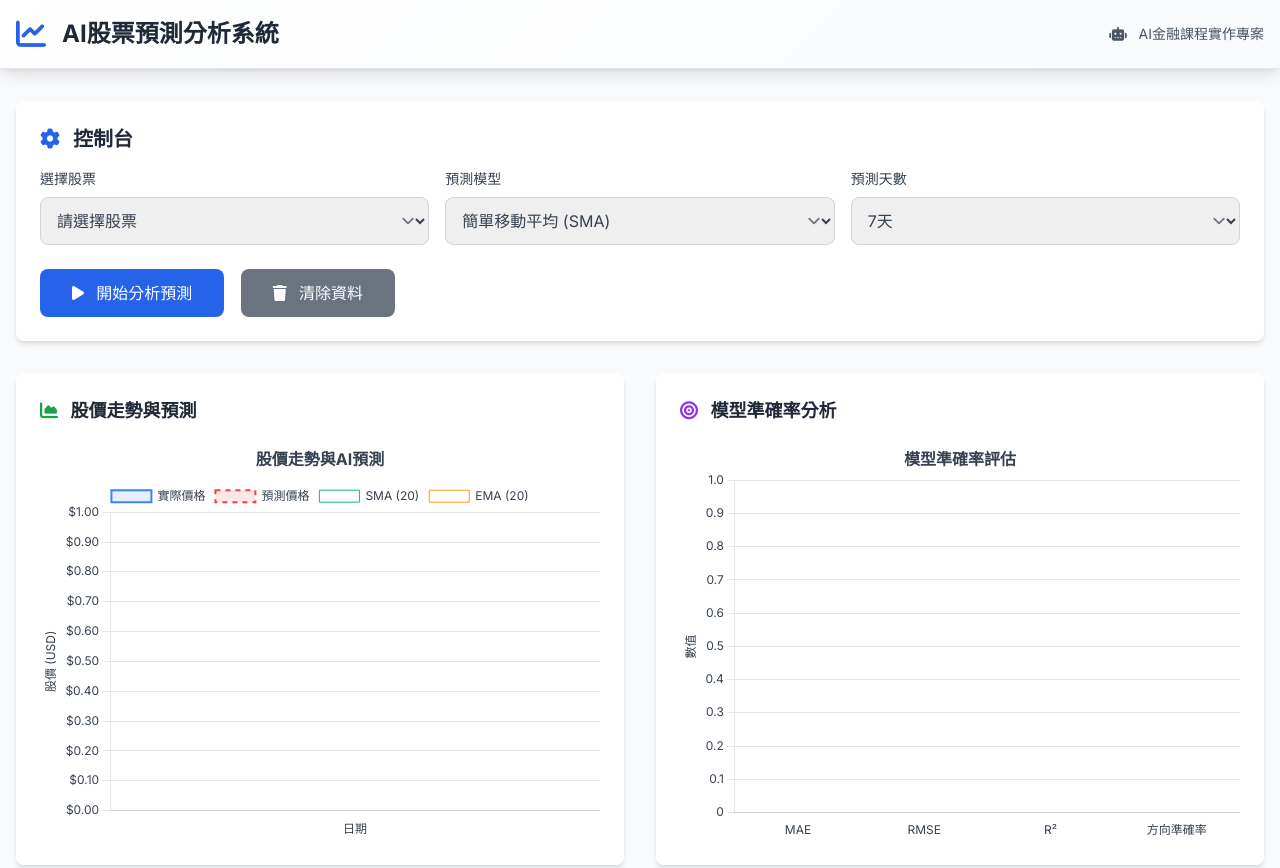
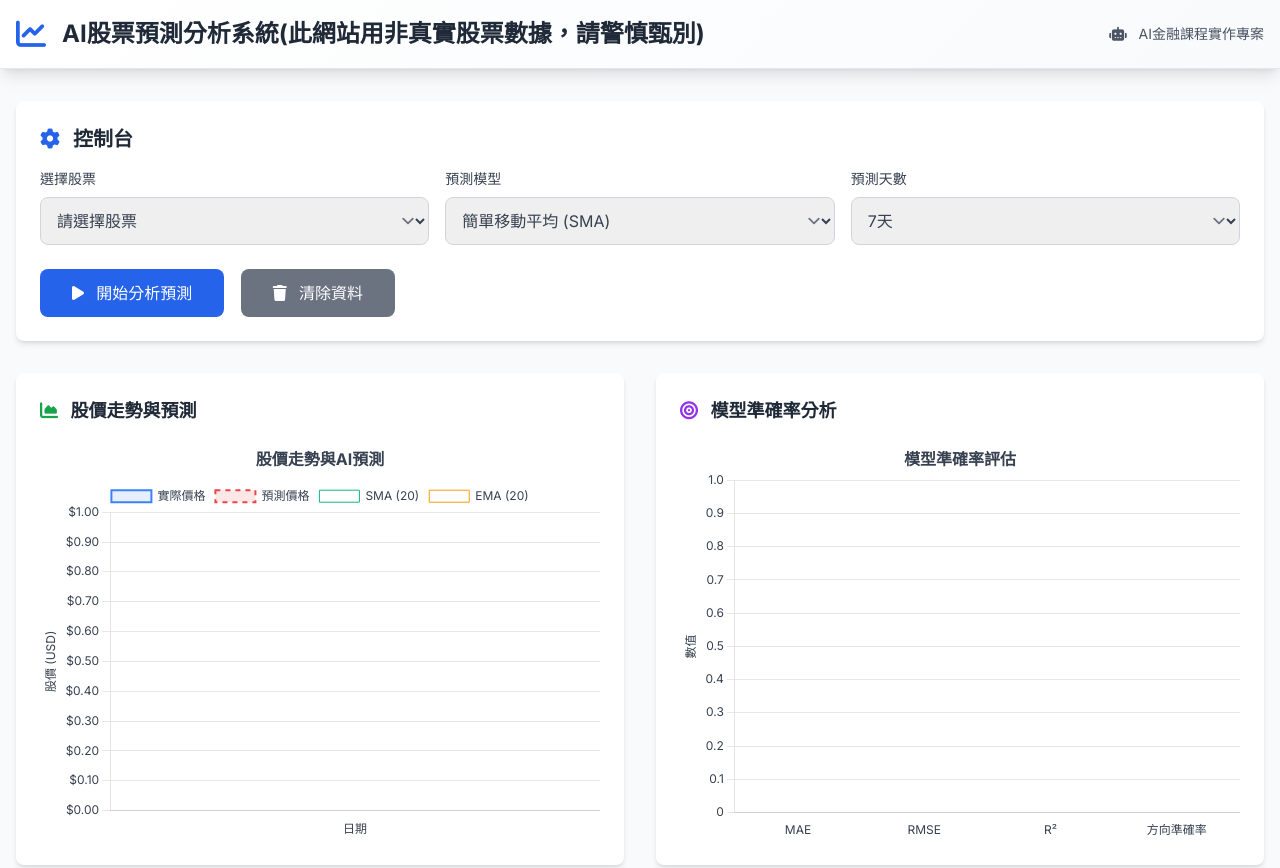
Before and after one commit to NetherIce/NetherIce.github.io, a plain HTML site: page 20250819/index.html in a window 1280 px wide. Shown: the top 868 px of the page. Drawn offline with nearby package versions, Linux system fonts and the light colour scheme.

Commit message:
Update index.html

```diff
--- a/20250819/index.html
+++ b/20250819/index.html
@@ -18,7 +18,7 @@
             <div class="flex items-center justify-between">
                 <div class="flex items-center space-x-4">
                     <i class="fas fa-chart-line text-3xl text-blue-600"></i>
-                    <h1 class="text-2xl font-bold text-gray-800">AI股票預測分析系統</h1>
+                    <h1 class="text-2xl font-bold text-gray-800">AI股票預測分析系統(此網站用非真實股票數據，請警慎甄別)</h1>
                 </div>
                 <div class="text-sm text-gray-600">
                     <i class="fas fa-robot mr-2"></i>
```
